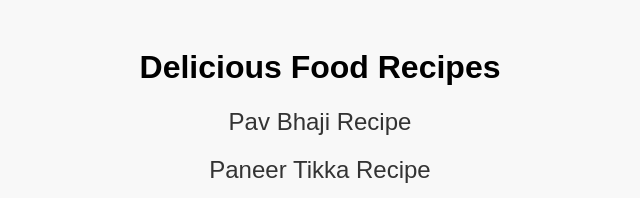
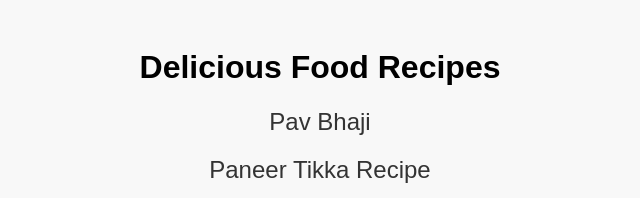
Before and after one commit to Shivamyadav2001-development/git_test, a plain HTML site: page index.html in a window 1280 px wide. Shown: the top 198 px of the page, without its empty margins (320-960 px from the left). Drawn offline with Linux system fonts and the light colour scheme.

Commit message:
index change

```diff
--- a/index.html
+++ b/index.html
@@ -25,7 +25,7 @@
 </head>
 <body>
     <h1>Delicious Food Recipes</h1>
-    <a href="pavbhaji.html">Pav Bhaji Recipe</a>
+    <a href="pavbhaji.html">Pav Bhaji</a>
     <a href="paneertikka.html">Paneer Tikka Recipe</a>
     <a href="vegbiryani.html">Veg Biryani Recipe</a>
 </body>
```
